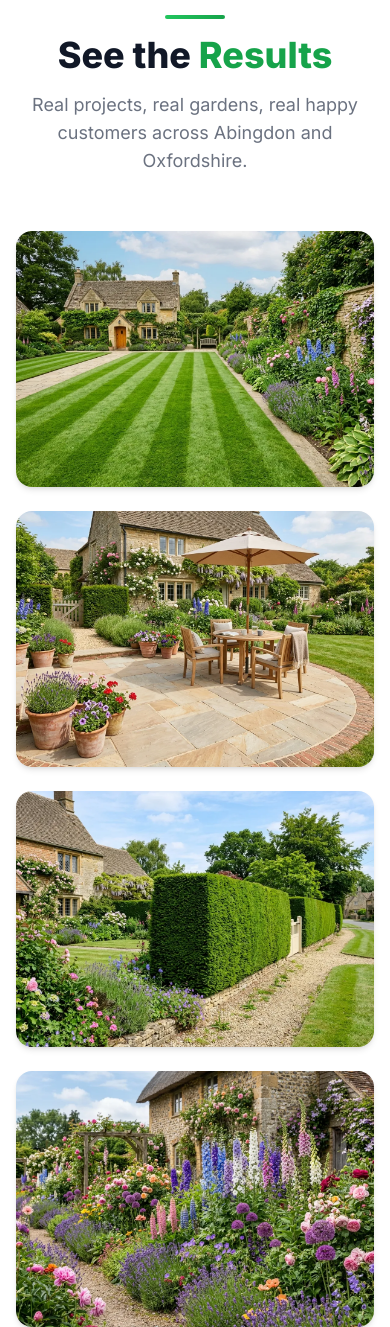
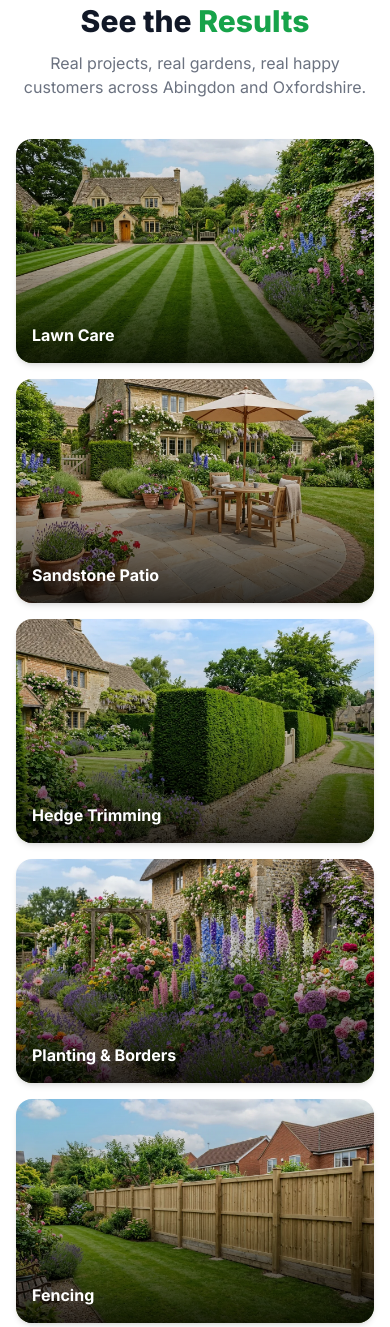
Before and after one commit to num876/ljs-landscaping, a website: page index.html in a window 390 px wide. Shown: the part 4420-5747 px from the top of the page. Drawn offline with Linux system fonts and the light colour scheme.

Commit message:
UI: Optimize 'See the Results' gallery for mobile screens

```diff
--- a/index.html
+++ b/index.html
@@ -82,13 +82,6 @@
             transition: transform 0.3s ease;
         }
 
-        /* === Gallery Hover === */
-        .gallery-item:hover img {
-            transform: scale(1.08);
-        }
-        .gallery-item:hover .gallery-overlay {
-            opacity: 1;
-        }
 
         /* === Section Heading Accent === */
         .section-accent {
@@ -344,48 +337,48 @@
     </section>
 
     <!-- ==================== GALLERY ==================== -->
-    <section id="gallery" class="py-20 bg-white">
+    <section id="gallery" class="py-12 sm:py-20 bg-white">
         <div class="max-w-7xl mx-auto px-4 sm:px-6 lg:px-8">
-            <div class="text-center mb-14 reveal">
+            <div class="text-center mb-10 sm:mb-14 reveal">
                 <div class="section-accent mx-auto mb-4"></div>
-                <h2 class="text-4xl font-extrabold text-gray-900 mb-4">See the <span class="text-green-600">Results</span></h2>
-                <p class="text-gray-500 text-lg max-w-2xl mx-auto">Real projects, real gardens, real happy customers across Abingdon and Oxfordshire.</p>
+                <h2 class="text-3xl sm:text-4xl font-extrabold text-gray-900 mb-3 sm:mb-4">See the <span class="text-green-600">Results</span></h2>
+                <p class="text-gray-500 text-base sm:text-lg max-w-2xl mx-auto">Real projects, real gardens, real happy customers across Abingdon and Oxfordshire.</p>
             </div>
-            <div class="grid grid-cols-1 sm:grid-cols-2 lg:grid-cols-3 gap-6">
-                <div class="reveal gallery-item relative rounded-2xl overflow-hidden shadow-md cursor-pointer group">
-                    <img loading="lazy" src="assets/gallery_1.webp" alt="Striped lawn by LJS Landscaping" class="w-full h-64 object-cover transition-transform duration-500">
-                    <div class="gallery-overlay absolute inset-0 bg-gradient-to-t from-black/70 via-black/20 to-transparent opacity-0 transition-opacity duration-300 flex items-end p-6">
-                        <span class="text-white font-bold text-lg">Lawn Care</span>
+            <div class="grid grid-cols-1 sm:grid-cols-2 lg:grid-cols-3 gap-4 sm:gap-6">
+                <div class="gallery-item reveal relative rounded-2xl overflow-hidden shadow-md cursor-pointer group">
+                    <img loading="lazy" src="assets/gallery_1.webp" alt="Striped lawn by LJS Landscaping" class="w-full h-56 sm:h-64 object-cover transition-transform duration-500 group-hover:scale-110">
+                    <div class="absolute inset-0 bg-gradient-to-t from-black/80 via-black/20 to-transparent opacity-100 lg:opacity-0 transition-opacity duration-300 flex items-end p-4 sm:p-6 group-hover:opacity-100 pointer-events-none">
+                        <span class="text-white font-bold text-base sm:text-lg shadow-sm">Lawn Care</span>
                     </div>
                 </div>
-                <div class="reveal gallery-item relative rounded-2xl overflow-hidden shadow-md cursor-pointer group">
-                    <img loading="lazy" src="assets/gallery_2.webp" alt="Sandstone patio installation" class="w-full h-64 object-cover transition-transform duration-500">
-                    <div class="gallery-overlay absolute inset-0 bg-gradient-to-t from-black/70 via-black/20 to-transparent opacity-0 transition-opacity duration-300 flex items-end p-6">
-                        <span class="text-white font-bold text-lg">Sandstone Patio</span>
+                <div class="gallery-item reveal relative rounded-2xl overflow-hidden shadow-md cursor-pointer group">
+                    <img loading="lazy" src="assets/gallery_2.webp" alt="Sandstone patio installation" class="w-full h-56 sm:h-64 object-cover transition-transform duration-500 group-hover:scale-110">
+                    <div class="absolute inset-0 bg-gradient-to-t from-black/80 via-black/20 to-transparent opacity-100 lg:opacity-0 transition-opacity duration-300 flex items-end p-4 sm:p-6 group-hover:opacity-100 pointer-events-none">
+                        <span class="text-white font-bold text-base sm:text-lg shadow-sm">Sandstone Patio</span>
                     </div>
                 </div>
-                <div class="reveal gallery-item relative rounded-2xl overflow-hidden shadow-md cursor-pointer group">
-                    <img loading="lazy" src="assets/gallery_3.webp" alt="Hedge trimming by LJS" class="w-full h-64 object-cover transition-transform duration-500">
-                    <div class="gallery-overlay absolute inset-0 bg-gradient-to-t from-black/70 via-black/20 to-transparent opacity-0 transition-opacity duration-300 flex items-end p-6">
-                        <span class="text-white font-bold text-lg">Hedge Trimming</span>
+                <div class="gallery-item reveal relative rounded-2xl overflow-hidden shadow-md cursor-pointer group">
+                    <img loading="lazy" src="assets/gallery_3.webp" alt="Hedge trimming by LJS" class="w-full h-56 sm:h-64 object-cover transition-transform duration-500 group-hover:scale-110">
+                    <div class="absolute inset-0 bg-gradient-to-t from-black/80 via-black/20 to-transparent opacity-100 lg:opacity-0 transition-opacity duration-300 flex items-end p-4 sm:p-6 group-hover:opacity-100 pointer-events-none">
+                        <span class="text-white font-bold text-base sm:text-lg shadow-sm">Hedge Trimming</span>
                     </div>
                 </div>
-                <div class="reveal gallery-item relative rounded-2xl overflow-hidden shadow-md cursor-pointer group">
-                    <img loading="lazy" src="assets/gallery_4.webp" alt="Flower bed planting" class="w-full h-64 object-cover transition-transform duration-500">
-                    <div class="gallery-overlay absolute inset-0 bg-gradient-to-t from-black/70 via-black/20 to-transparent opacity-0 transition-opacity duration-300 flex items-end p-6">
-                        <span class="text-white font-bold text-lg">Planting & Borders</span>
+                <div class="gallery-item reveal relative rounded-2xl overflow-hidden shadow-md cursor-pointer group">
+                    <img loading="lazy" src="assets/gallery_4.webp" alt="Flower bed planting" class="w-full h-56 sm:h-64 object-cover transition-transform duration-500 group-hover:scale-110">
+                    <div class="absolute inset-0 bg-gradient-to-t from-black/80 via-black/20 to-transparent opacity-100 lg:opacity-0 transition-opacity duration-300 flex items-end p-4 sm:p-6 group-hover:opacity-100 pointer-events-none">
+                        <span class="text-white font-bold text-base sm:text-lg shadow-sm">Planting & Borders</span>
                     </div>
                 </div>
-                <div class="reveal gallery-item relative rounded-2xl overflow-hidden shadow-md cursor-pointer group">
-                    <img loading="lazy" src="assets/gallery_5.webp" alt="Close-board fencing" class="w-full h-64 object-cover transition-transform duration-500">
-                    <div class="gallery-overlay absolute inset-0 bg-gradient-to-t from-black/70 via-black/20 to-transparent opacity-0 transition-opacity duration-300 flex items-end p-6">
-                        <span class="text-white font-bold text-lg">Fencing</span>
+                <div class="gallery-item reveal relative rounded-2xl overflow-hidden shadow-md cursor-pointer group">
+                    <img loading="lazy" src="assets/gallery_5.webp" alt="Close-board fencing" class="w-full h-56 sm:h-64 object-cover transition-transform duration-500 group-hover:scale-110">
+                    <div class="absolute inset-0 bg-gradient-to-t from-black/80 via-black/20 to-transparent opacity-100 lg:opacity-0 transition-opacity duration-300 flex items-end p-4 sm:p-6 group-hover:opacity-100 pointer-events-none">
+                        <span class="text-white font-bold text-base sm:text-lg shadow-sm">Fencing</span>
                     </div>
                 </div>
-                <div class="reveal gallery-item relative rounded-2xl overflow-hidden shadow-md cursor-pointer group">
-                    <img loading="lazy" src="assets/gallery_6.webp" alt="Garden transformation before and after" class="w-full h-64 object-cover transition-transform duration-500">
-                    <div class="gallery-overlay absolute inset-0 bg-gradient-to-t from-black/70 via-black/20 to-transparent opacity-0 transition-opacity duration-300 flex items-end p-6">
-                        <span class="text-white font-bold text-lg">Garden Transformation</span>
+                <div class="gallery-item reveal relative rounded-2xl overflow-hidden shadow-md cursor-pointer group">
+                    <img loading="lazy" src="assets/gallery_6.webp" alt="Garden transformation before and after" class="w-full h-56 sm:h-64 object-cover transition-transform duration-500 group-hover:scale-110">
+                    <div class="absolute inset-0 bg-gradient-to-t from-black/80 via-black/20 to-transparent opacity-100 lg:opacity-0 transition-opacity duration-300 flex items-end p-4 sm:p-6 group-hover:opacity-100 pointer-events-none">
+                        <span class="text-white font-bold text-base sm:text-lg shadow-sm">Garden Transformation</span>
                     </div>
                 </div>
             </div>
```
Also changed, not shown: style.css.
